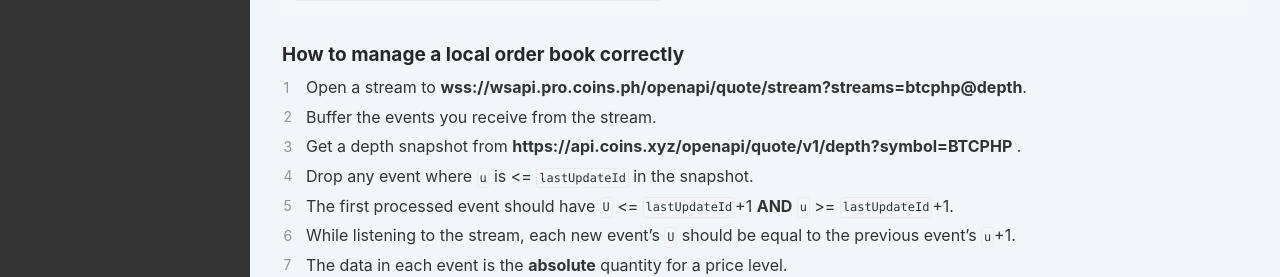
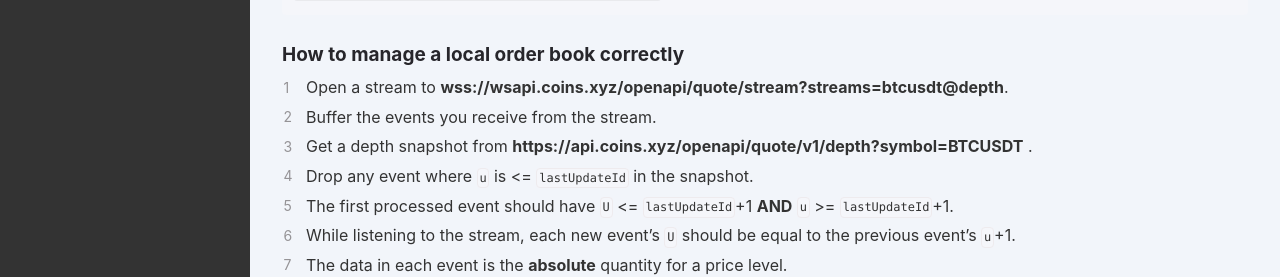
Before and after one commit to coins-docs/xyz, a Jekyll site: the page built from docs/web-socket-streams.md, in a window 1280 px wide and 900 px high, scrolled down 8094 px. Shown: the part 346-623 px from the top of the window. Built offline with Jekyll 4.4.1, drawn with Linux system fonts in a browser that asks for light colours.

Commit message:
Update web-socket-streams.md

````diff
--- a/docs/web-socket-streams.md
+++ b/docs/web-socket-streams.md
@@ -330,7 +330,7 @@ Pushes any update to the best bid or ask's price or quantity in real-time for a
 ```javascript
 {
   "u":400900217,     // order book updateId
-  "s":"BTCPHP",     // symbol
+  "s":"BTCUSDT",     // symbol
   "b":"25.35190000", // best bid price
   "B":"31.21000000", // best bid qty
   "a":"25.36520000", // best ask price
@@ -412,9 +412,9 @@ Order book price and quantity depth updates used to locally manage an order book
 ```
 
 ## How to manage a local order book correctly
-1. Open a stream to **wss://wsapi.pro.coins.ph/openapi/quote/stream?streams=btcphp@depth**.
+1. Open a stream to **wss://wsapi.coins.xyz/openapi/quote/stream?streams=btcusdt@depth**.
 2. Buffer the events you receive from the stream.
-3. Get a depth snapshot from **https://api.coins.xyz/openapi/quote/v1/depth?symbol=BTCPHP** .
+3. Get a depth snapshot from **https://api.coins.xyz/openapi/quote/v1/depth?symbol=BTCUSDT** .
 4. Drop any event where `u` is <= `lastUpdateId` in the snapshot.
 5. The first processed event should have `U` <= `lastUpdateId`+1 **AND** `u` >= `lastUpdateId`+1.
 6. While listening to the stream, each new event's `U` should be equal to the previous event's `u`+1.
````
